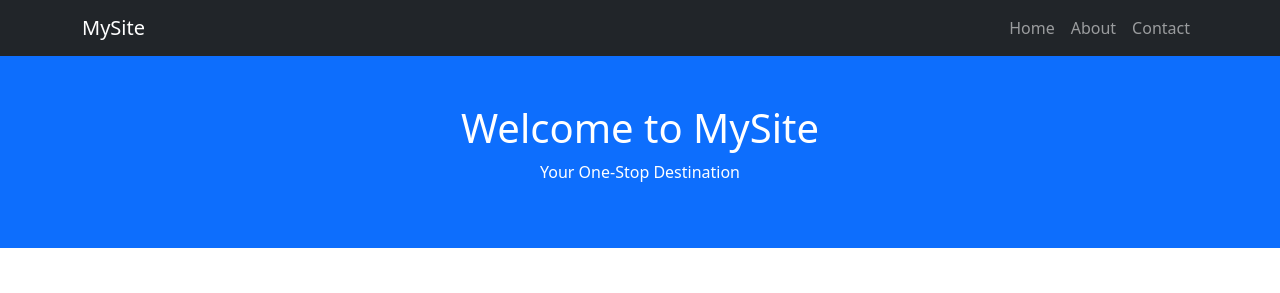
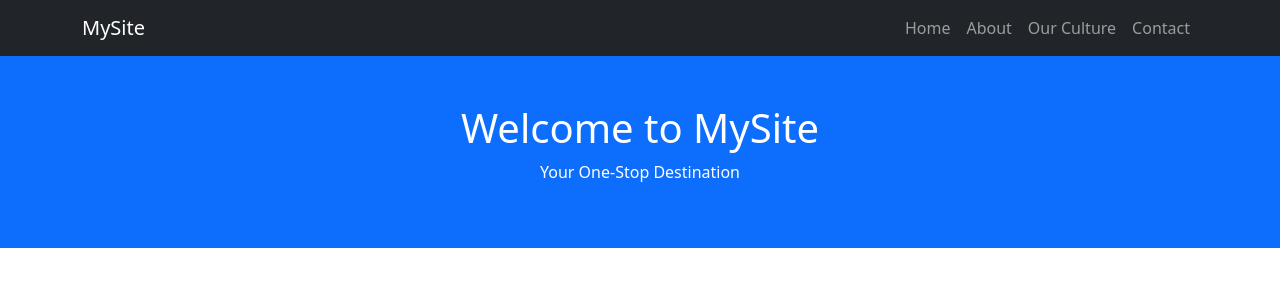
Before and after one commit to ahsankhan609/dj5-mastery-geekyshows, a Django app: page /challenges/home/ in a window 1280 px wide. Shown: the top 293 px of the page. Run offline with Django 5.2, Linux system fonts and the light colour scheme.

Commit message:
add new page

```diff
--- a/challenges/templates/challenges/base.html
+++ b/challenges/templates/challenges/base.html
@@ -19,6 +19,7 @@
                 <ul class="navbar-nav ms-auto">
                     <li class="nav-item"><a class="nav-link" href="#">Home</a></li>
                     <li class="nav-item"><a class="nav-link" href="#">About</a></li>
+                    <li class="nav-item"><a class="nav-link" href="#">Our Culture</a></li>
                     <li class="nav-item"><a class="nav-link" href="#">Contact</a></li>
                 </ul>
             </div>
```
